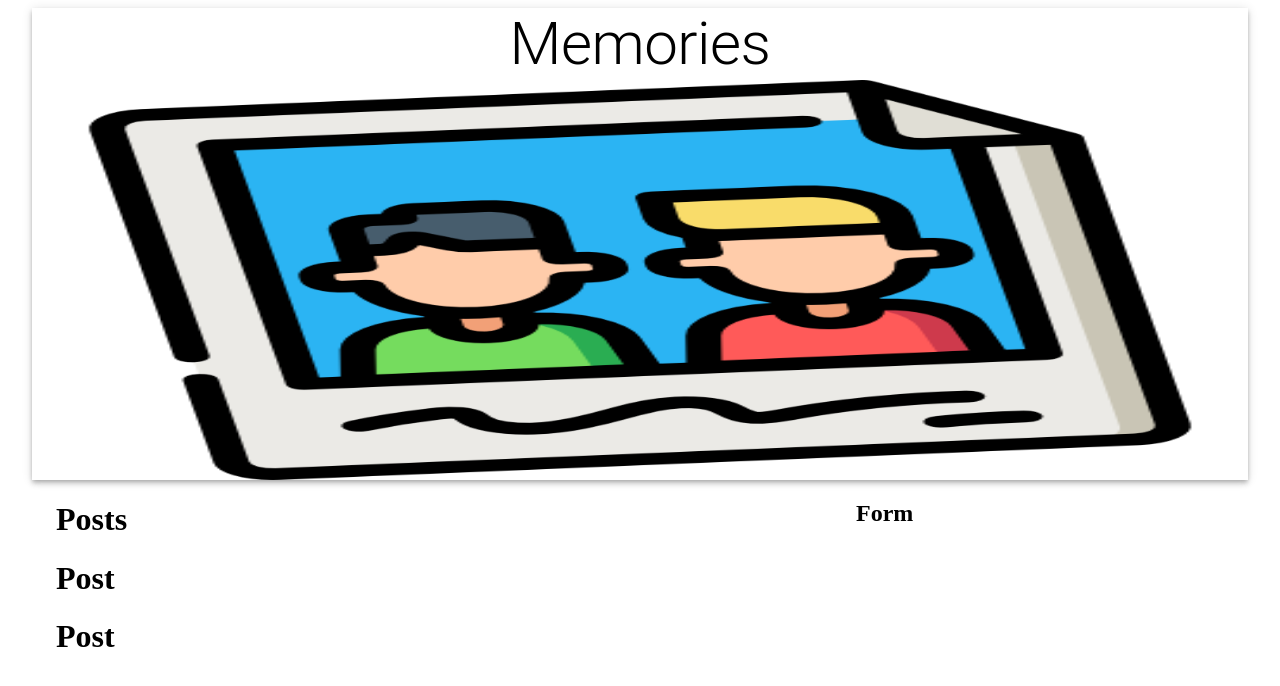
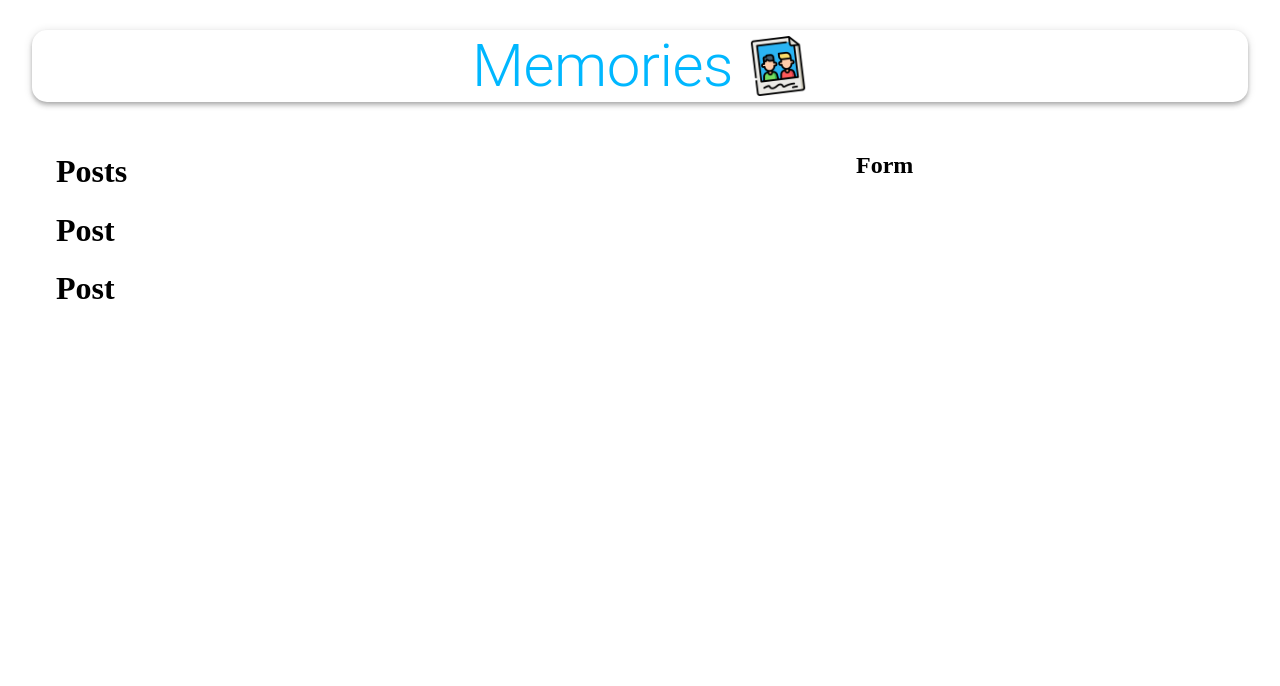
Before and after one commit to rupeshkumar8825/memories, a React (Create React App) app in the folder client/: page / in a window 1280 px wide. Shown: the top 686 px of the page. Built offline with nearby package versions, Linux system fonts and the light colour scheme.

Commit message:
Added the style to the heading or the App component for this purpose

```diff
--- a/client/src/App.js
+++ b/client/src/App.js
@@ -3,16 +3,18 @@
 import memories from "./images/memories.png";
 import {Posts} from "./components/Posts/Posts.js"
 import {Form} from "./components/Form/Form.js"
+import useStyles from "./styles.js"
 
 // defining the app functional component
 function App() {
+	const classes = useStyles();
   return (
 
     // defining the container that will automatically be aligned at the center for this purpose
     <Container maxWidth = 'lg'>
-    	<AppBar position="static" color="inherit">
-    		<Typography variant = 'h2' align = "center"> Memories</Typography>
-        	<img src={memories} alt="memories" height="400"/>
+    	<AppBar className={classes.appBar} position="static" color="inherit">
+    		<Typography className = {classes.heading} variant = 'h2' align = "center"> Memories</Typography>
+        	<img className= {classes.image} src={memories} alt="memories" height="60"/>
       	</AppBar>
       	<Grow in>
         	<Container>
--- /dev/null
+++ b/client/src/styles.js
@@ -0,0 +1,18 @@
+import { makeStyles } from "@material-ui/core";
+
+export default makeStyles(() => ({
+    appBar: {
+      borderRadius: 15,
+      margin: '30px 0',
+      display: 'flex',
+      flexDirection: 'row',
+      justifyContent: 'center',
+      alignItems: 'center',
+    },
+    heading: {
+      color: 'rgba(0,183,255, 1)',
+    },
+    image: {
+      marginLeft: '15px',
+    },
+  }));
```
